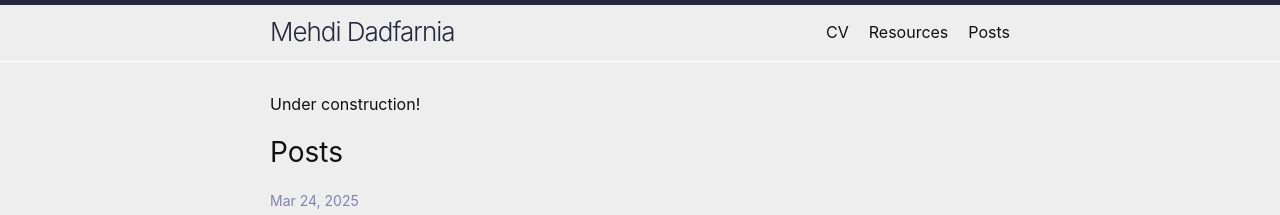
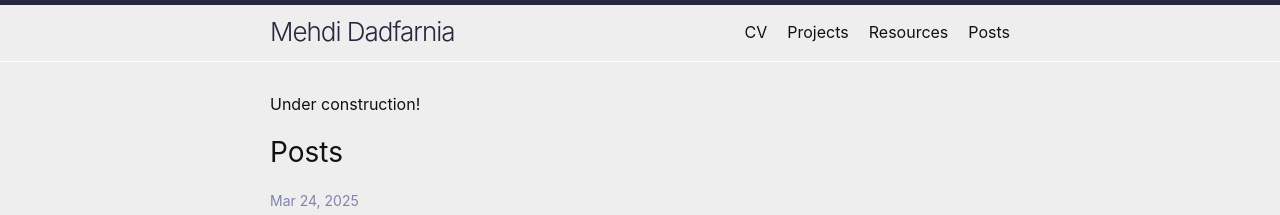
Before and after one commit to mehdidadfarnia/mehdidadfarnia.github.io, a Jekyll site: the page built from index.markdown, in a window 1280 px wide. Shown: the top 215 px of the page. Built offline with Jekyll 4.4.1, drawn with Linux system fonts in a browser that asks for light colours.

Commit message:
Update _config.yml

```diff
--- a/_config.yml
+++ b/_config.yml
@@ -35,6 +35,7 @@ url: "" # the base hostname & protocol for your site, e.g. http://example.com
 
 header_pages:
  - cv.markdown
+ - projects.markdown
  - resources.markdown
  - posts.markdown
 
```
